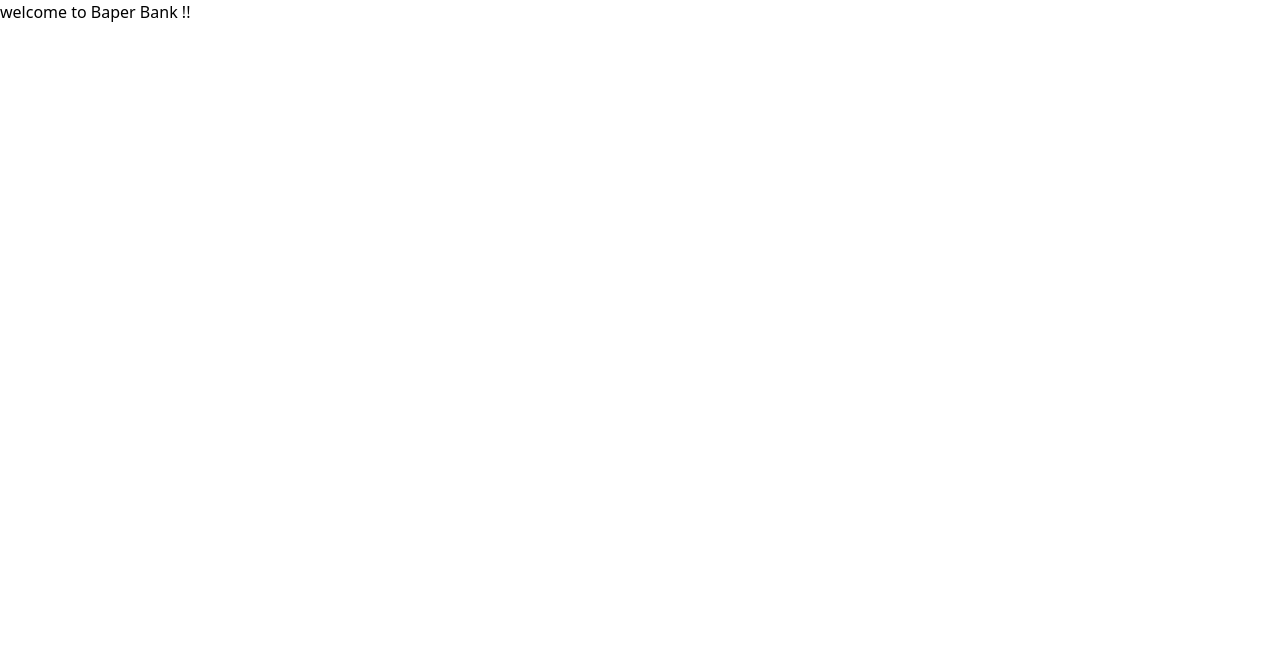
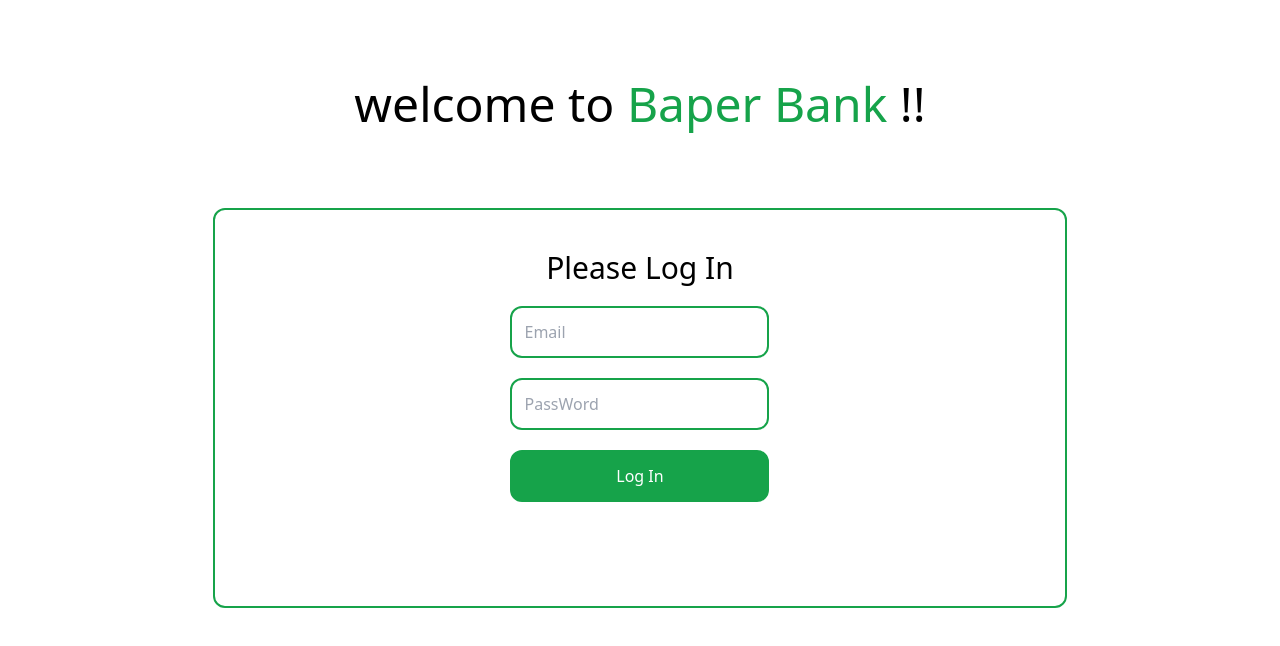
Before and after one commit to md-sifat/Baper_Bank, a plain HTML site: page index.html in a window 1280 px wide. Drawn offline with nearby package versions, Linux system fonts and the light colour scheme.

Commit message:
section added

```diff
--- a/index.html
+++ b/index.html
@@ -7,6 +7,21 @@
     <script src="https://cdn.tailwindcss.com"></script>
 </head>
 <body>
-    <h1 class="tex-lg" >  welcome to <span>Baper Bank</span> !!</h1>
+
+    <div class="text-center mt-20">
+
+        <h1 class="text-5xl">  welcome to <span class="text-green-600">Baper Bank</span> !!</h1>
+    </div>
+
+    <section class="m-auto mt-20 w-2/3 h-1/2  border-2 border-green-600 rounded-xl ">
+        <h3 class="text-semibold text-3xl text-center mt-10">Please Log In</h3>
+        <div class="input grid place-content-center">
+            <input class="mt-5 p-3 border-2 border-green-600 rounded-xl" type="email" name="" id="" placeholder="Email">
+            <input class="mt-5 p-3 border-2 border-green-600 rounded-xl" type="password" name="" id="" placeholder="PassWord">
+            <button class="mt-5 p-3 text-center text-white bg-green-600 border-2 border-green-600 rounded-xl" >Log In</button>
+        </div>
+    </section>
+
+
 </body>
 </html>
```
